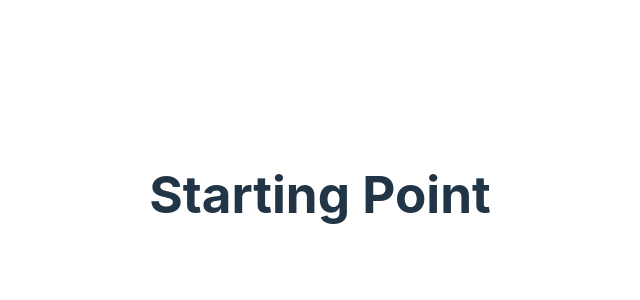
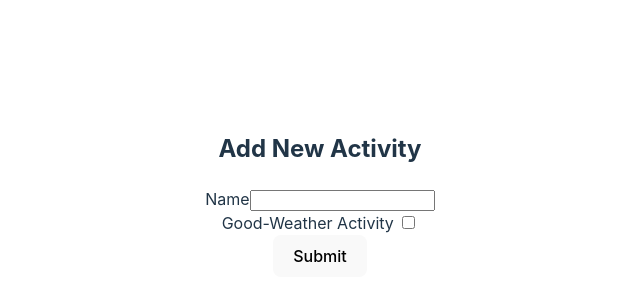
Before and after one commit to ak-coding-ber/andreas-julia-weather-app, a React (Vite) app: page / in a window 1280 px wide. Shown: the part 206-506 px from the top of the page, without its empty margins (320-960 px from the left). Built offline with nearby package versions, Linux system fonts and the light colour scheme.

Commit message:
implementing Form component

```diff
--- a/package.json
+++ b/package.json
@@ -11,7 +11,8 @@
   },
   "dependencies": {
     "react": "^18.3.1",
-    "react-dom": "^18.3.1"
+    "react-dom": "^18.3.1",
+    "uid": "^2.0.2"
   },
   "devDependencies": {
     "@eslint/js": "^9.9.0",
--- a/src/App.jsx
+++ b/src/App.jsx
@@ -1,10 +1,22 @@
-import { useState } from "react";
+import { useState, useEffect } from "react";
 import "./App.css";
+import Form from "./components";
+import { uid } from "uid";
 
 function App() {
+  const [activities, setActivities] = useState([]);
+
+  function handleAddActivity(data) {
+    setActivities([...activities, { id: uid(), ...data }]);
+  }
+
+  useEffect(() => {
+    console.log(activities);
+  }, [activities]);
+
   return (
     <>
-      <h1>Starting Point</h1>
+      <Form onAddActivity={handleAddActivity} />
     </>
   );
 }
--- /dev/null
+++ b/src/components/index.jsx
@@ -0,0 +1,50 @@
+export default function Form({ onAddActivity }) {
+  function handleSubmit(event) {
+    event.preventDefault();
+
+    // const formData = new FormData(event.target);
+    // const data = Object.fromEntries(formData);
+
+    const formElements = event.target.elements;
+    const isForGoodWeather = formElements.isForGoodWeather.checked;
+    const activityName = formElements.name.value;
+
+    // console.log(isForGoodWeather, activityName);
+
+    const data = {
+      name: activityName,
+      isForGoodWeather: isForGoodWeather,
+    };
+
+    onAddActivity(data);
+
+    // console.log(data);
+
+    event.target.reset();
+    event.target.name.focus();
+  }
+
+  return (
+    <form className="form" onSubmit={handleSubmit}>
+      <h2 className="form__title">Add New Activity</h2>
+      <div className="form__fields">
+        <div className="form__field">
+          <label htmlFor="name">Name</label>
+          <input type="text" name="name" id="name" />
+        </div>
+        <div className="entry-form__field">
+          <label htmlFor="isForGoodWeather">Good-Weather Activity </label>
+          <input
+            type="checkbox"
+            name="isForGoodWeather"
+            id="isForGoodWeather"
+          />
+        </div>
+        <div className="entry-form__button-wrapper">
+          <button type="submit">Submit</button>
+          {/* <Button type="submit">Create</Button> */}
+        </div>
+      </div>
+    </form>
+  );
+}
```
Also changed, not shown: src/components/Form/Form.css (added), 1 other file (tests, documents, lock files or other folders).
